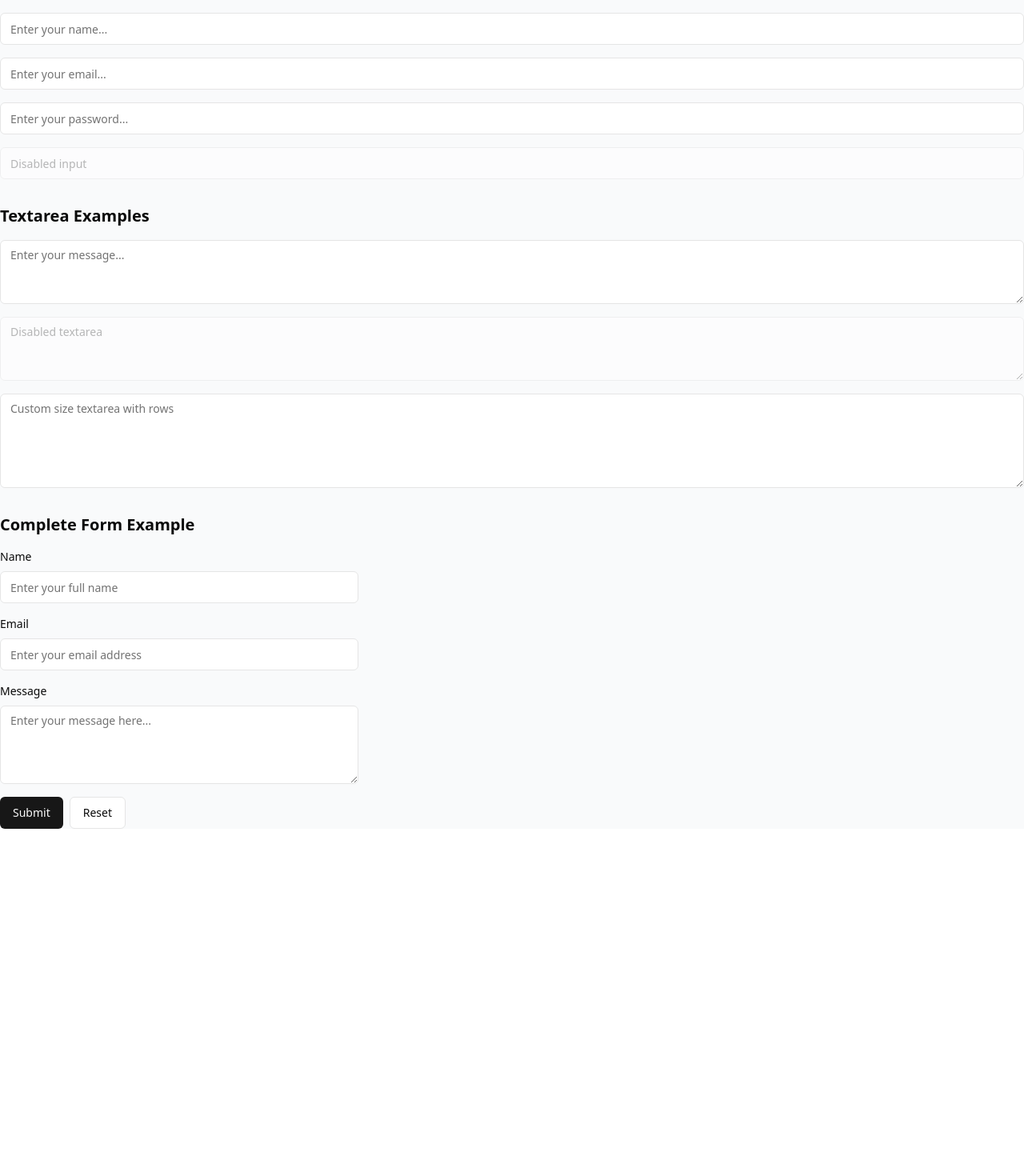
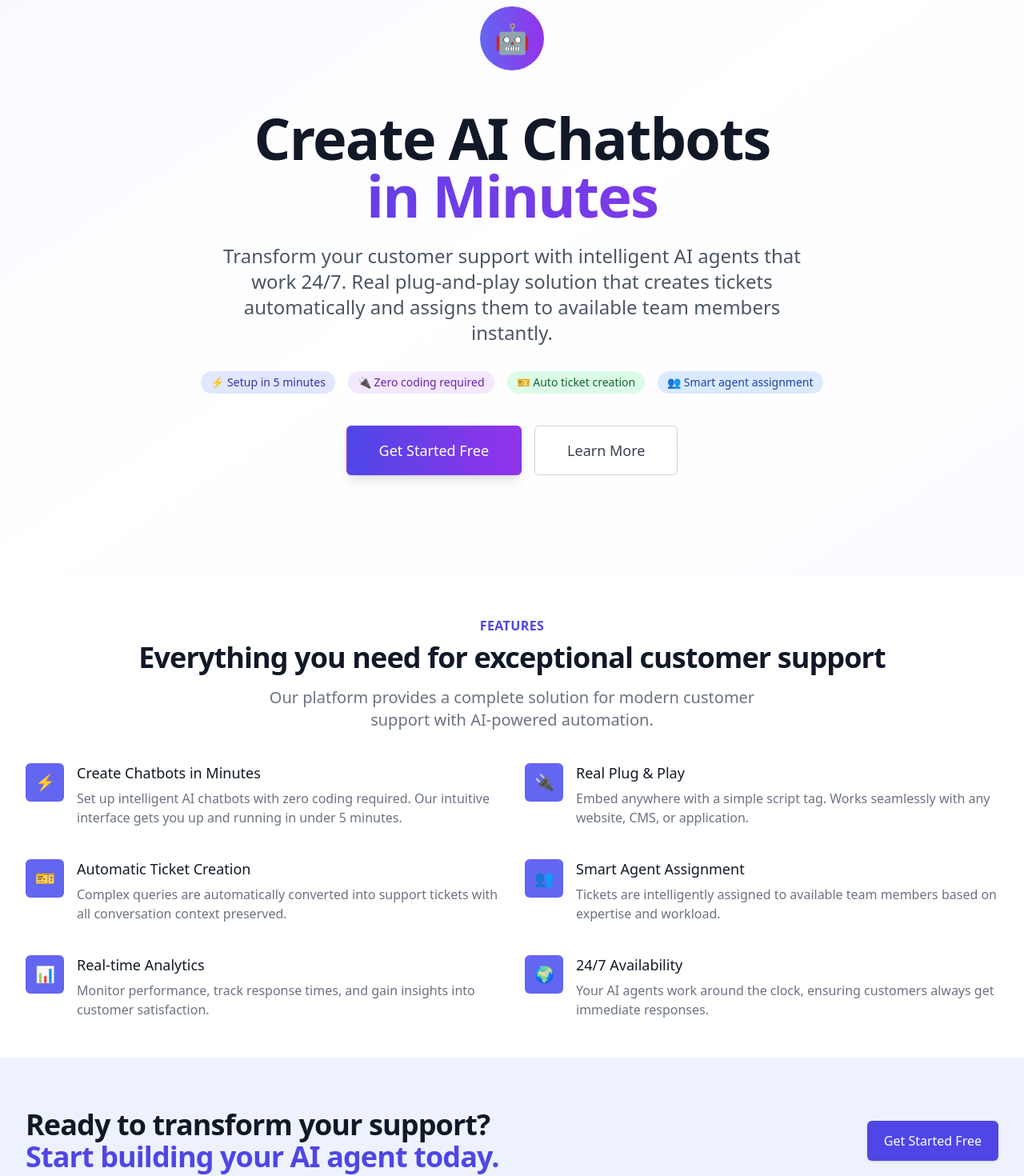
Before and after one commit to sujitIwale/chatbot-ai, a React (Vite) app in the folder apps/frontend/: page / in a window 1280 px wide. Shown: the part 184-1654 px from the top of the page at 80% size. Before the commit the page ends 1220 px from the top, so only its background shows below. Built offline with nearby package versions, Linux system fonts and the light colour scheme.

Commit message:
feat: landing page and netlify config

```diff
--- a/apps/frontend/src/lib/contexts/auth/AuthProvider.tsx
+++ b/apps/frontend/src/lib/contexts/auth/AuthProvider.tsx
@@ -50,6 +50,7 @@ const AuthProvider = ({ children }: { children: React.ReactNode }) => {
   const logout = async () => {
     await authApi.logout().finally(() => {
       setIsAuthenticated(false);
+      tryLogout();
     });
   };
 
--- a/apps/frontend/src/pages/Home.tsx
+++ b/apps/frontend/src/pages/Home.tsx
@@ -1,9 +1,6 @@
 import React, { useEffect, useState } from "react";
 import { Link } from "react-router-dom";
 import { isAuthenticated, tryLogout } from "../lib/utils/auth";
-import { Button } from "@/components/ui/button";
-import { Input } from "@/components/ui/input";
-import { Textarea } from "@/components/ui/textarea";
 
 const Home: React.FC = () => {
   const [authenticated, setAuthenticated] = useState(false);
@@ -26,12 +23,20 @@ const Home: React.FC = () => {
             </div>
             <div className="flex items-center space-x-4">
               {authenticated ? (
+                <>
+                  <Link
+                    to="/dashboard"
+                    className="text-gray-500 hover:text-gray-700 px-3 py-2 rounded-md text-sm font-medium"
+                  >
+                    Dashboard
+                  </Link>
                   <button
                     onClick={handleLogout}
                     className="text-gray-500 hover:text-gray-700 px-3 py-2 rounded-md text-sm font-medium"
                   >
                     Logout
                   </button>
+                </>
               ) : (
                 <Link
                   to="/login"
@@ -44,76 +49,225 @@ const Home: React.FC = () => {
           </div>
         </div>
       </nav>
-      <div className="space-y-4">
-        <Button>Default Button</Button>
-        <Button variant="secondary">Secondary Button</Button>
-        <Button variant="outline">Outline Button</Button>
-        <Button variant="destructive">Delete</Button>
-        <Button size="sm">Small Button</Button>
-        <Button size="lg">Large Button</Button>
+
+      {/* Hero Section */}
+      <div className="relative bg-gradient-to-br from-indigo-50 via-white to-purple-50 overflow-hidden">
+        <div className="absolute inset-0 bg-white/60"></div>
+        <div className="relative max-w-7xl mx-auto px-4 sm:px-6 lg:px-8">
+          <div className="text-center py-20 sm:py-24 lg:py-32">
+            {/* Robot Icon */}
+            <div className="mb-8">
+              <div className="inline-flex items-center justify-center w-20 h-20 rounded-full bg-gradient-to-r from-indigo-500 to-purple-600 text-white text-4xl mb-4">
+                🤖
+              </div>
             </div>
 
-      <div className="space-y-4 mt-8">
-        <h2 className="text-xl font-semibold">Input Examples</h2>
-        <Input type="text" placeholder="Enter your name..." />
-        <Input type="email" placeholder="Enter your email..." />
-        <Input type="password" placeholder="Enter your password..." />
-        <Input type="text" placeholder="Disabled input" disabled />
+            {/* Main Heading */}
+            <h1 className="text-4xl tracking-tight font-extrabold text-gray-900 sm:text-5xl md:text-6xl lg:text-7xl">
+              <span className="block">Create AI Chatbots</span>
+              <span className="block text-transparent bg-clip-text bg-gradient-to-r from-indigo-600 to-purple-600">
+                in Minutes
+              </span>
+            </h1>
+
+            {/* Subtitle */}
+            <p className="mt-6 max-w-3xl mx-auto text-lg text-gray-600 sm:text-xl md:text-2xl leading-relaxed">
+              Transform your customer support with intelligent AI agents that
+              work 24/7. Real plug-and-play solution that creates tickets
+              automatically and assigns them to available team members
+              instantly.
+            </p>
+
+            {/* Feature Highlights */}
+            <div className="mt-8 flex flex-wrap justify-center gap-4 text-sm text-gray-600">
+              <span className="inline-flex items-center px-3 py-1 rounded-full bg-indigo-100 text-indigo-800">
+                ⚡ Setup in 5 minutes
+              </span>
+              <span className="inline-flex items-center px-3 py-1 rounded-full bg-purple-100 text-purple-800">
+                🔌 Zero coding required
+              </span>
+              <span className="inline-flex items-center px-3 py-1 rounded-full bg-green-100 text-green-800">
+                🎫 Auto ticket creation
+              </span>
+              <span className="inline-flex items-center px-3 py-1 rounded-full bg-blue-100 text-blue-800">
+                👥 Smart agent assignment
+              </span>
             </div>
 
-      <div className="space-y-4 mt-8">
-        <h2 className="text-xl font-semibold">Textarea Examples</h2>
-        <Textarea placeholder="Enter your message..." />
-        <Textarea placeholder="Disabled textarea" disabled />
-        <Textarea placeholder="Custom size textarea with rows" rows={5} />
+            {/* CTA Buttons */}
+            <div className="mt-10 flex flex-col sm:flex-row gap-4 justify-center">
+              <div className="rounded-md shadow-lg">
+                {authenticated ? (
+                  <Link
+                    to="/dashboard"
+                    className="w-full flex items-center justify-center px-8 py-4 border border-transparent text-base font-medium rounded-md text-white bg-gradient-to-r from-indigo-600 to-purple-600 hover:from-indigo-700 hover:to-purple-700 md:text-lg md:px-10 transition-all duration-200"
+                  >
+                    Go to Dashboard
+                  </Link>
+                ) : (
+                  <Link
+                    to="/login"
+                    className="w-full flex items-center justify-center px-8 py-4 border border-transparent text-base font-medium rounded-md text-white bg-gradient-to-r from-indigo-600 to-purple-600 hover:from-indigo-700 hover:to-purple-700 md:text-lg md:px-10 transition-all duration-200"
+                  >
+                    Get Started Free
+                  </Link>
+                )}
+              </div>
+              <div className="">
+                <a
+                  href="#features"
+                  className="w-full flex items-center justify-center px-8 py-4 border border-gray-300 text-base font-medium rounded-md text-gray-700 bg-white hover:bg-gray-50 md:text-lg md:px-10 transition-all duration-200"
+                >
+                  Learn More
+                </a>
+              </div>
+            </div>
+          </div>
+        </div>
       </div>
 
-      <div className="space-y-4 mt-8 max-w-md">
-        <h2 className="text-xl font-semibold">Complete Form Example</h2>
-        <form className="space-y-4">
-          <div>
-            <label htmlFor="name" className="block text-sm font-medium mb-2">
-              Name
-            </label>
-            <Input
-              id="name"
-              type="text"
-              placeholder="Enter your full name"
-              required
-            />
+      {/* Features Section */}
+      <div id="features" className="py-12 bg-white">
+        <div className="max-w-7xl mx-auto px-4 sm:px-6 lg:px-8">
+          <div className="lg:text-center">
+            <h2 className="text-base text-indigo-600 font-semibold tracking-wide uppercase">
+              Features
+            </h2>
+            <p className="mt-2 text-3xl leading-8 font-extrabold tracking-tight text-gray-900 sm:text-4xl">
+              Everything you need for exceptional customer support
+            </p>
+            <p className="mt-4 max-w-2xl text-xl text-gray-500 lg:mx-auto">
+              Our platform provides a complete solution for modern customer
+              support with AI-powered automation.
+            </p>
           </div>
 
-          <div>
-            <label htmlFor="email" className="block text-sm font-medium mb-2">
-              Email
-            </label>
-            <Input
-              id="email"
-              type="email"
-              placeholder="Enter your email address"
-              required
-            />
+          <div className="mt-10">
+            <dl className="space-y-10 md:space-y-0 md:grid md:grid-cols-2 md:gap-x-8 md:gap-y-10">
+              <div className="relative">
+                <dt>
+                  <div className="absolute flex items-center justify-center h-12 w-12 rounded-md bg-indigo-500 text-white">
+                    <span className="text-xl">⚡</span>
+                  </div>
+                  <p className="ml-16 text-lg leading-6 font-medium text-gray-900">
+                    Create Chatbots in Minutes
+                  </p>
+                </dt>
+                <dd className="mt-2 ml-16 text-base text-gray-500">
+                  Set up intelligent AI chatbots with zero coding required. Our
+                  intuitive interface gets you up and running in under 5
+                  minutes.
+                </dd>
               </div>
 
-          <div>
-            <label htmlFor="message" className="block text-sm font-medium mb-2">
-              Message
-            </label>
-            <Textarea
-              id="message"
-              placeholder="Enter your message here..."
-              rows={4}
-              required
-            />
+              <div className="relative">
+                <dt>
+                  <div className="absolute flex items-center justify-center h-12 w-12 rounded-md bg-indigo-500 text-white">
+                    <span className="text-xl">🔌</span>
+                  </div>
+                  <p className="ml-16 text-lg leading-6 font-medium text-gray-900">
+                    Real Plug & Play
+                  </p>
+                </dt>
+                <dd className="mt-2 ml-16 text-base text-gray-500">
+                  Embed anywhere with a simple script tag. Works seamlessly with
+                  any website, CMS, or application.
+                </dd>
               </div>
 
-          <div className="flex gap-2">
-            <Button type="submit">Submit</Button>
-            <Button type="reset" variant="outline">
-              Reset
-            </Button>
+              <div className="relative">
+                <dt>
+                  <div className="absolute flex items-center justify-center h-12 w-12 rounded-md bg-indigo-500 text-white">
+                    <span className="text-xl">🎫</span>
                   </div>
-        </form>
+                  <p className="ml-16 text-lg leading-6 font-medium text-gray-900">
+                    Automatic Ticket Creation
+                  </p>
+                </dt>
+                <dd className="mt-2 ml-16 text-base text-gray-500">
+                  Complex queries are automatically converted into support
+                  tickets with all conversation context preserved.
+                </dd>
+              </div>
+
+              <div className="relative">
+                <dt>
+                  <div className="absolute flex items-center justify-center h-12 w-12 rounded-md bg-indigo-500 text-white">
+                    <span className="text-xl">👥</span>
+                  </div>
+                  <p className="ml-16 text-lg leading-6 font-medium text-gray-900">
+                    Smart Agent Assignment
+                  </p>
+                </dt>
+                <dd className="mt-2 ml-16 text-base text-gray-500">
+                  Tickets are intelligently assigned to available team members
+                  based on expertise and workload.
+                </dd>
+              </div>
+
+              <div className="relative">
+                <dt>
+                  <div className="absolute flex items-center justify-center h-12 w-12 rounded-md bg-indigo-500 text-white">
+                    <span className="text-xl">📊</span>
+                  </div>
+                  <p className="ml-16 text-lg leading-6 font-medium text-gray-900">
+                    Real-time Analytics
+                  </p>
+                </dt>
+                <dd className="mt-2 ml-16 text-base text-gray-500">
+                  Monitor performance, track response times, and gain insights
+                  into customer satisfaction.
+                </dd>
+              </div>
+
+              <div className="relative">
+                <dt>
+                  <div className="absolute flex items-center justify-center h-12 w-12 rounded-md bg-indigo-500 text-white">
+                    <span className="text-xl">🌍</span>
+                  </div>
+                  <p className="ml-16 text-lg leading-6 font-medium text-gray-900">
+                    24/7 Availability
+                  </p>
+                </dt>
+                <dd className="mt-2 ml-16 text-base text-gray-500">
+                  Your AI agents work around the clock, ensuring customers
+                  always get immediate responses.
+                </dd>
+              </div>
+            </dl>
+          </div>
+        </div>
+      </div>
+
+      {/* CTA Section */}
+      <div className="bg-indigo-50">
+        <div className="max-w-7xl mx-auto py-12 px-4 sm:px-6 lg:py-16 lg:px-8 lg:flex lg:items-center lg:justify-between">
+          <h2 className="text-3xl font-extrabold tracking-tight text-gray-900 sm:text-4xl">
+            <span className="block">Ready to transform your support?</span>
+            <span className="block text-indigo-600">
+              Start building your AI agent today.
+            </span>
+          </h2>
+          <div className="mt-8 flex lg:mt-0 lg:flex-shrink-0">
+            <div className="inline-flex rounded-md shadow">
+              {authenticated ? (
+                <Link
+                  to="/dashboard"
+                  className="inline-flex items-center justify-center px-5 py-3 border border-transparent text-base font-medium rounded-md text-white bg-indigo-600 hover:bg-indigo-700"
+                >
+                  Go to Dashboard
+                </Link>
+              ) : (
+                <Link
+                  to="/login"
+                  className="inline-flex items-center justify-center px-5 py-3 border border-transparent text-base font-medium rounded-md text-white bg-indigo-600 hover:bg-indigo-700"
+                >
+                  Get Started Free
+                </Link>
+              )}
+            </div>
+          </div>
+        </div>
       </div>
     </div>
   );
```
Also changed, not shown: 2 other files (tests, documents, lock files or other folders). Lines whose indentation alone changed are shown as unchanged.
